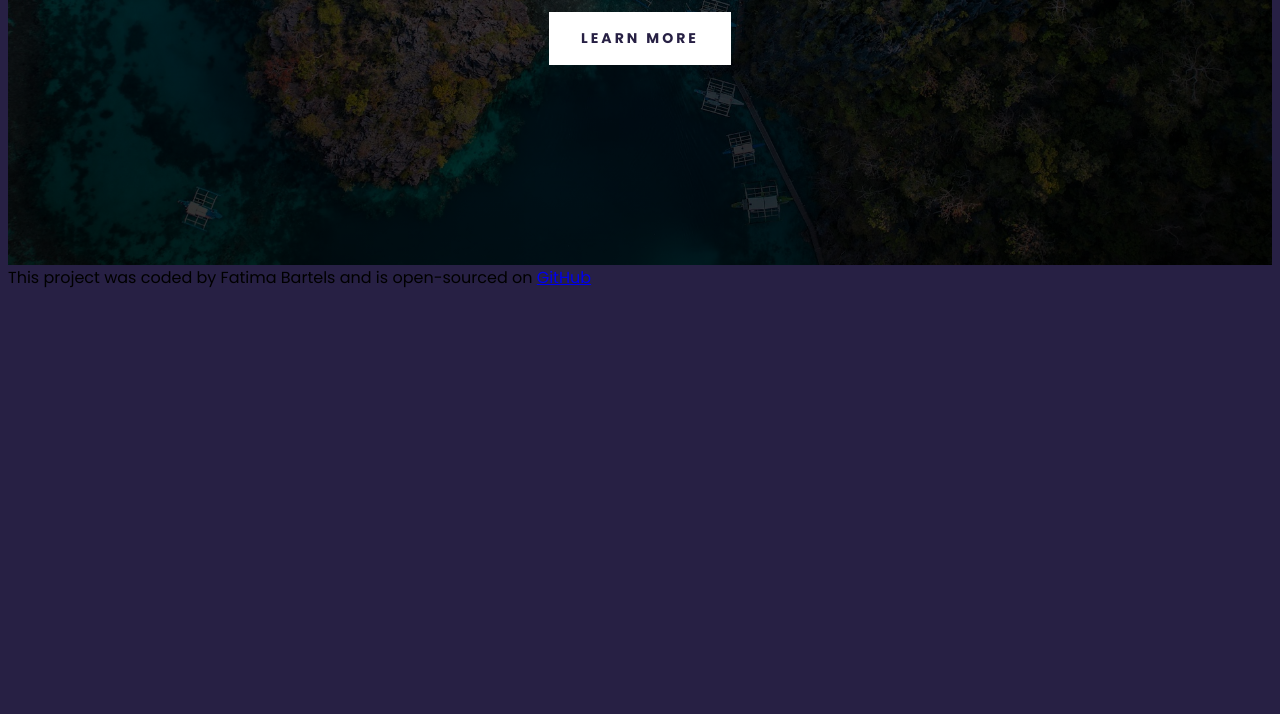
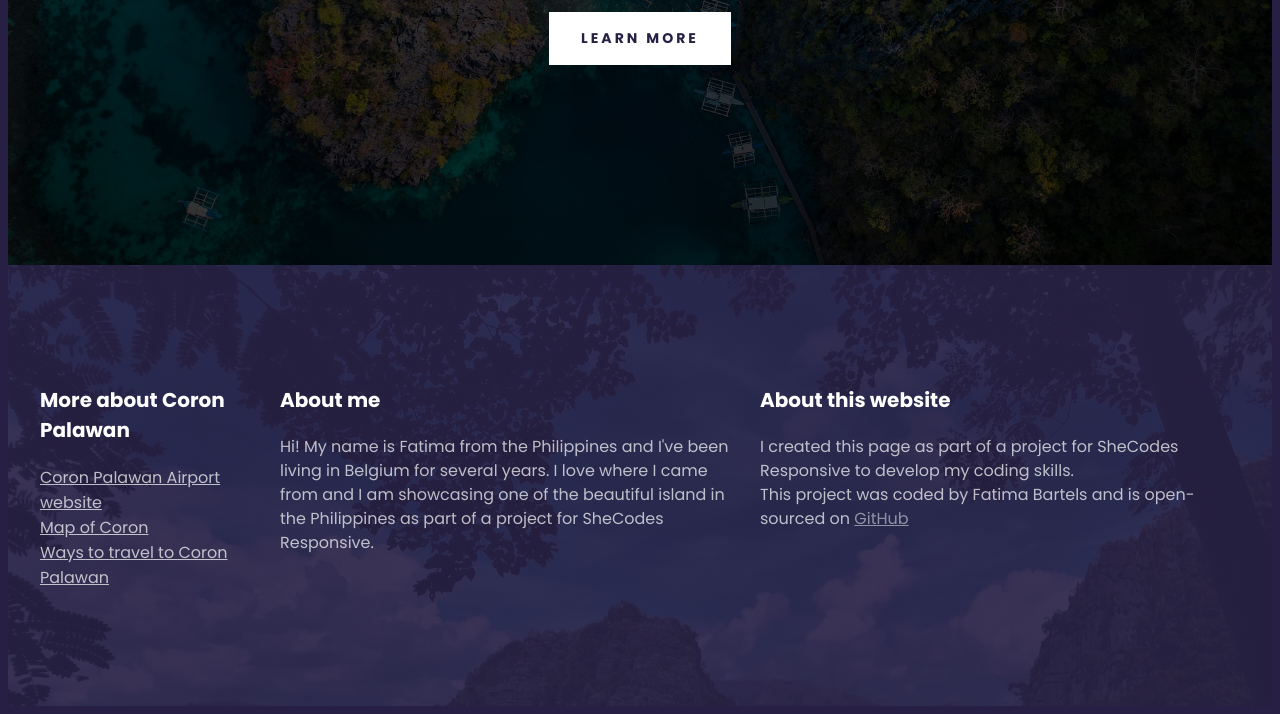
Before and after one commit to FatimaBartels/Coron-travel-project, a plain HTML site: page index.html in a window 1280 px wide. Shown: the part 480-1194 px from the top of the page. Before the commit the page ends 800 px from the top, so only its background shows below. Drawn offline with Linux system fonts and the light colour scheme.

Commit message:
added content footer and bg image

```diff
--- a/index.html
+++ b/index.html
@@ -22,10 +22,59 @@
       </header>
 
       <footer>
-        This project was coded by Fatima Bartels and is open-sourced on
-        <a href="https://github.com/FatimaBartels/Coron-travel-project"
-          >GitHub</a
-        >
+        <section class="grid">
+          <div>
+            <h3>More about Coron Palawan</h3>
+
+            <ul>
+              <li>
+                <a
+                  href="https://www.letsgopalawan.com/tour/coron-busuanga-airport-transfer/"
+                  target="_blank"
+                >
+                  Coron Palawan Airport website
+                </a>
+              </li>
+              <li>
+                <a
+                  href="https://maps.app.goo.gl/BPjeQot3sdCc2M557"
+                  target="_blank"
+                >
+                  Map of Coron
+                </a>
+              </li>
+              <li>
+                <a
+                  href="https://www.rome2rio.com/s/Coron/Palawan"
+                  target="_blank"
+                >
+                  Ways to travel to Coron Palawan
+                </a>
+              </li>
+            </ul>
+          </div>
+          <div>
+            <h3>About me</h3>
+            <p>
+              Hi! My name is Fatima from the Philippines and I've been living in
+              Belgium for several years. I love where I came from and I am
+              showcasing one of the beautiful island in the Philippines as part
+              of a project for SheCodes Responsive.
+            </p>
+          </div>
+          <div>
+            <h3>About this website</h3>
+            <p>
+              I created this page as part of a project for SheCodes Responsive
+              to develop my coding skills.
+              <br />
+              This project was coded by Fatima Bartels and is open-sourced on
+              <a href="https://github.com/FatimaBartels/Coron-travel-project"
+                >GitHub</a
+              >
+            </p>
+          </div>
+        </section>
       </footer>
     </div>
   </body>
--- a/src/styles.css
+++ b/src/styles.css
@@ -55,7 +55,59 @@ header a {
   background: white;
 }
 
-@media (max-width: 900px) {
+.grid {
+  display: grid;
+  grid-template-columns: 1fr 2fr 2fr;
+}
+
+section {
+  max-width: 1200px;
+  margin: 0 auto;
+}
+
+footer {
+  color: white;
+  background-image: linear-gradient(
+      rgba(39, 32, 68, 0.9),
+      rgba(39, 32, 68, 0.9)
+    ),
+    url("../images/coron-palawan.jpg");
+
+  background-repeat: no-repeat;
+  background-size: cover;
+  padding: 100px 0;
+}
+
+footer h3 {
+  font-weight: 700;
+  font-size: 20px;
+  line-height: 30px;
+}
+
+footer p {
+  font-weight: 400;
+  font-size: 16px;
+  opacity: 0.7;
+  margin-right: 20px;
+  line-height: 24px;
+}
+
+footer ul {
+  padding: 0;
+}
+
+footer li {
+  list-style: none;
+  margin: 0;
+  padding: 0;
+}
+
+footer a {
+  color: white;
+  opacity: 0.7;
+}
+
+@media (max-width: 960px) {
   header {
     padding: 60px 0;
   }
```
